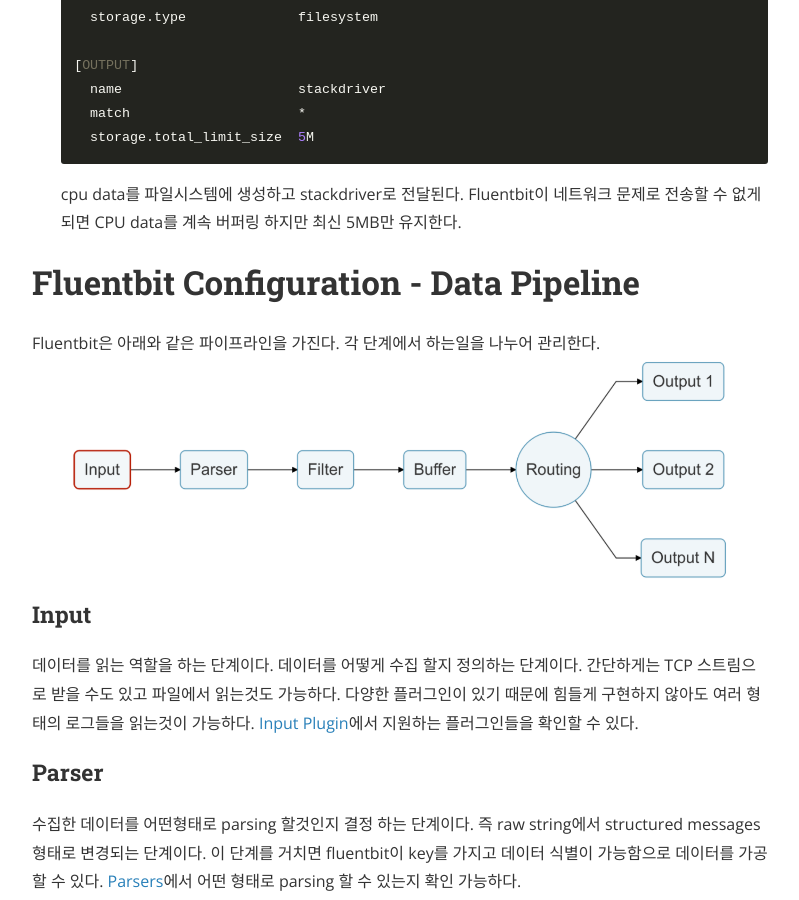
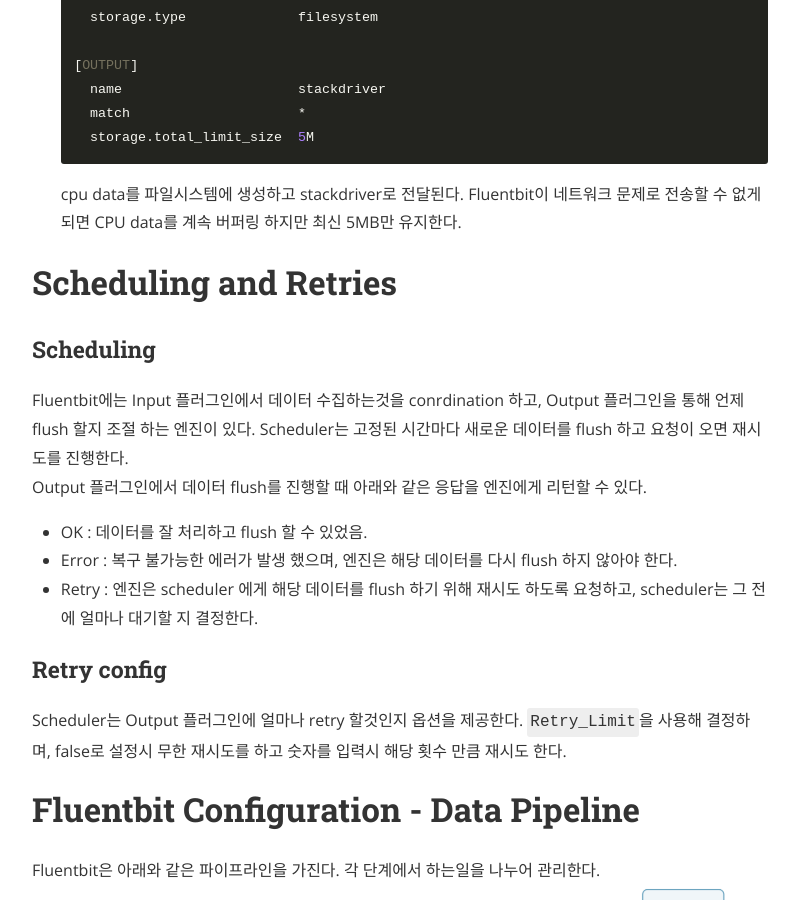
Before and after one commit to jukops/jukops.github.io, a Jekyll site: the page built from _posts/2021-01-17-log_fluentbit_basic.md, in a window 1280 px wide and 900 px high, scrolled down 3582 px. Shown: the whole window, without its empty margins (240-1039 px from the left). Built offline with Jekyll 4.4.1, drawn with Linux system fonts in a browser that asks for light colours; nearby versions of some CDN libraries.

Commit message:
Update fluentbit

````diff
--- a/_posts/2021-01-17-log_fluentbit_basic.md
+++ b/_posts/2021-01-17-log_fluentbit_basic.md
@@ -89,6 +89,17 @@
   ```
   cpu data를 파일시스템에 생성하고 stackdriver로 전달된다. Fluentbit이 네트워크 문제로 전송할 수 없게 되면 CPU data를 계속 버퍼링 하지만 최신 5MB만 유지한다.
 
+# Scheduling and Retries
+### Scheduling
+Fluentbit에는 Input 플러그인에서 데이터 수집하는것을 conrdination 하고, Output 플러그인을 통해 언제 flush 할지 조절 하는 엔진이 있다. Scheduler는 고정된 시간마다 새로운 데이터를 flush 하고 요청이 오면 재시도를 진행한다.
+Output 플러그인에서 데이터 flush를 진행할 때 아래와 같은 응답을 엔진에게 리턴할 수 있다.
+- OK : 데이터를 잘 처리하고 flush 할 수 있었음.
+- Error : 복구 불가능한 에러가 발생 했으며, 엔진은 해당 데이터를 다시 flush 하지 않아야 한다.
+- Retry : 엔진은 scheduler 에게 해당 데이터를 flush 하기 위해 재시도 하도록 요청하고, scheduler는 그 전에 얼마나 대기할 지 결정한다.
+
+### Retry config
+Scheduler는 Output 플러그인에 얼마나 retry 할것인지 옵션을 제공한다. `Retry_Limit`을 사용해 결정하며, false로 설정시 무한 재시도를 하고 숫자를 입력시 해당 횟수 만큼 재시도 한다.
+
 # Fluentbit Configuration - Data Pipeline
 Fluentbit은 아래와 같은 파이프라인을 가진다. 각 단계에서 하는일을 나누어 관리한다.
 ![pipeline](/assets/img/fluentbit-pipeline.png)
````
